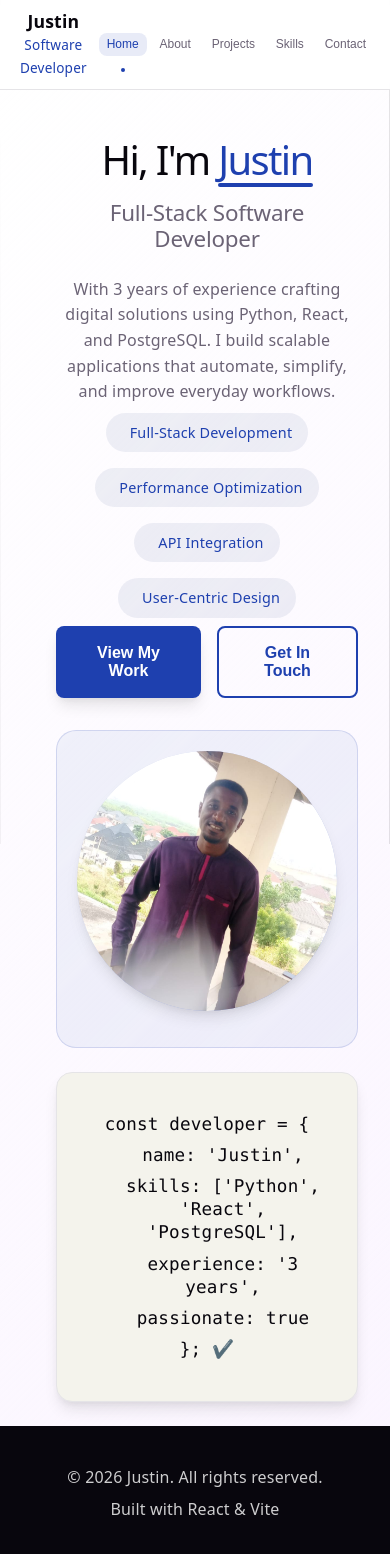
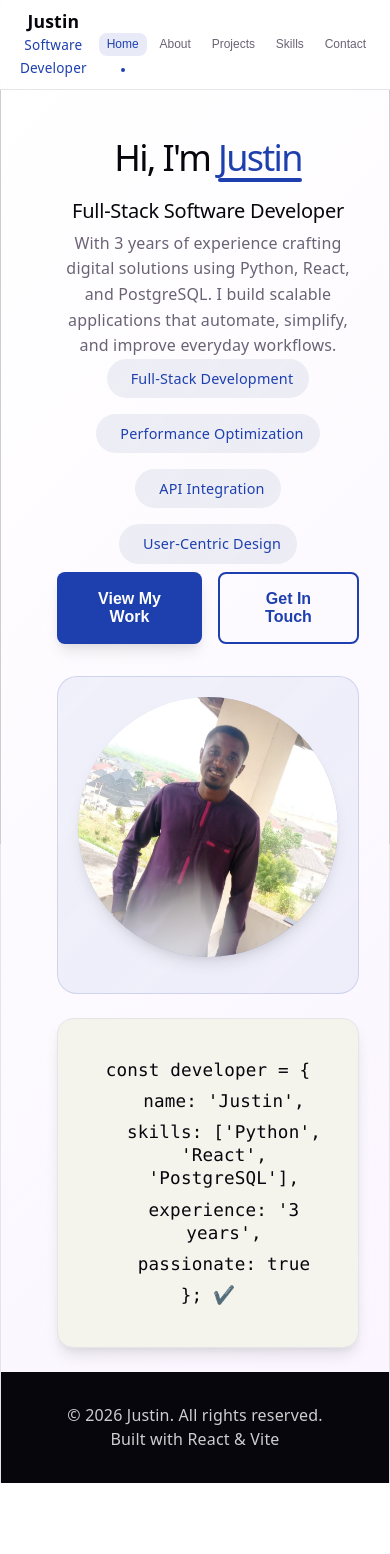
Before and after one commit to justchuks23/Justchks-git, a React (Vite) app: page / in a window 390 px wide. Shown: the top 1554 px of the page. After the commit the page ends 1483 px from the top, so only its background shows below. Built offline with nearby package versions, Linux system fonts and the light colour scheme.

Commit message:
validate email connection

```diff
--- a/src/index.css
+++ b/src/index.css
@@ -67,12 +67,26 @@ body {
   display: flex;
   flex-direction: column;
 
-  @media (max-width: 768px) {
-    border-left: none;
-    border-right: none;
+@media (max-width: 768px) {
+  #root {
+    --nav-height: 130px;
+    border-left: none;  /* ← remove side borders on mobile */
+    border-right: none; /* ← remove side borders on mobile */
+  }
+
+  .footer {
+    width: 100%;
+    box-sizing: border-box;
+    margin-left: 0;
+    margin-right: 0;
+    padding: 2rem 1rem;
+  }
+
+  .app {
+    width: 100%;
+    box-sizing: border-box;
   }
 }
-
 
 h1,
 h2 {
```
